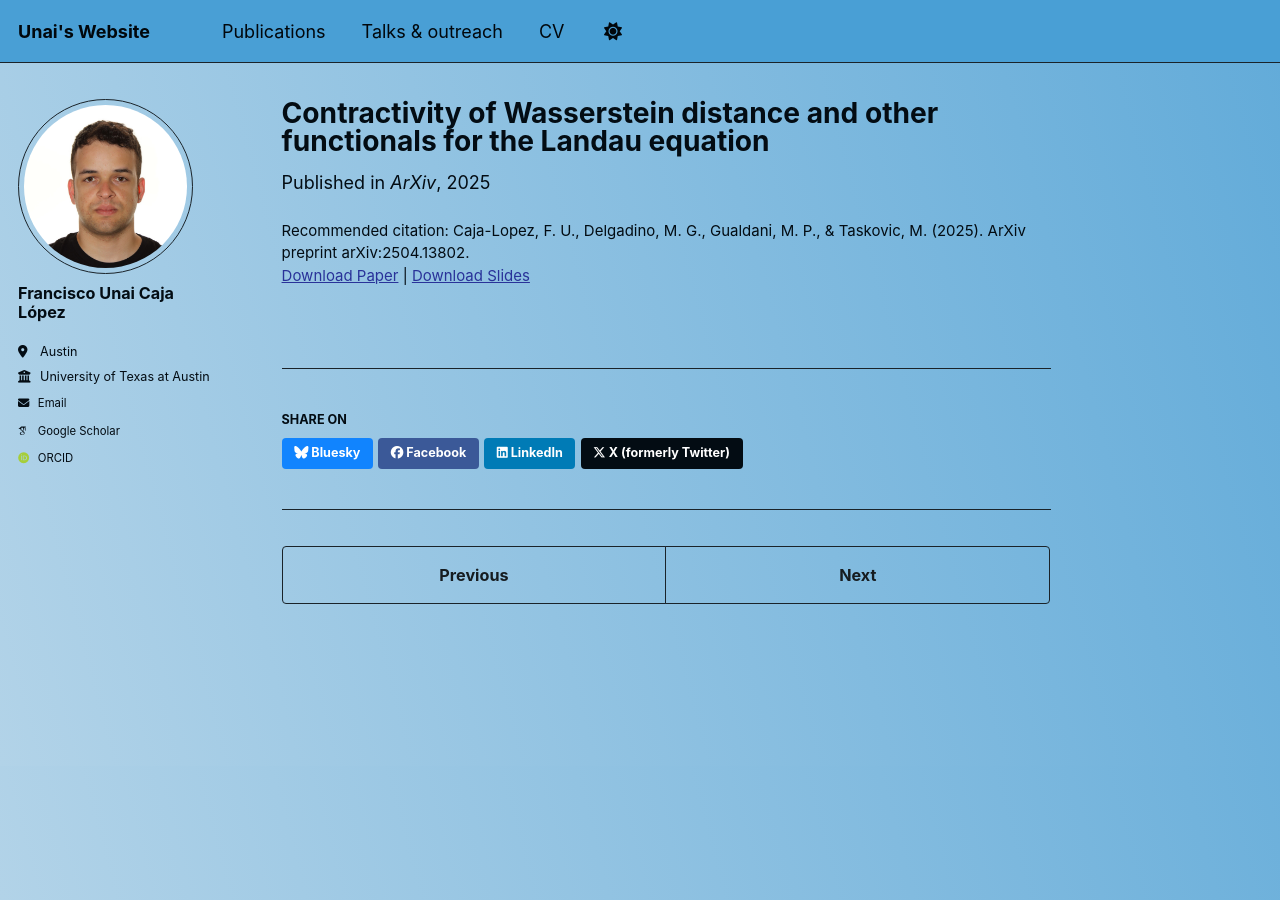
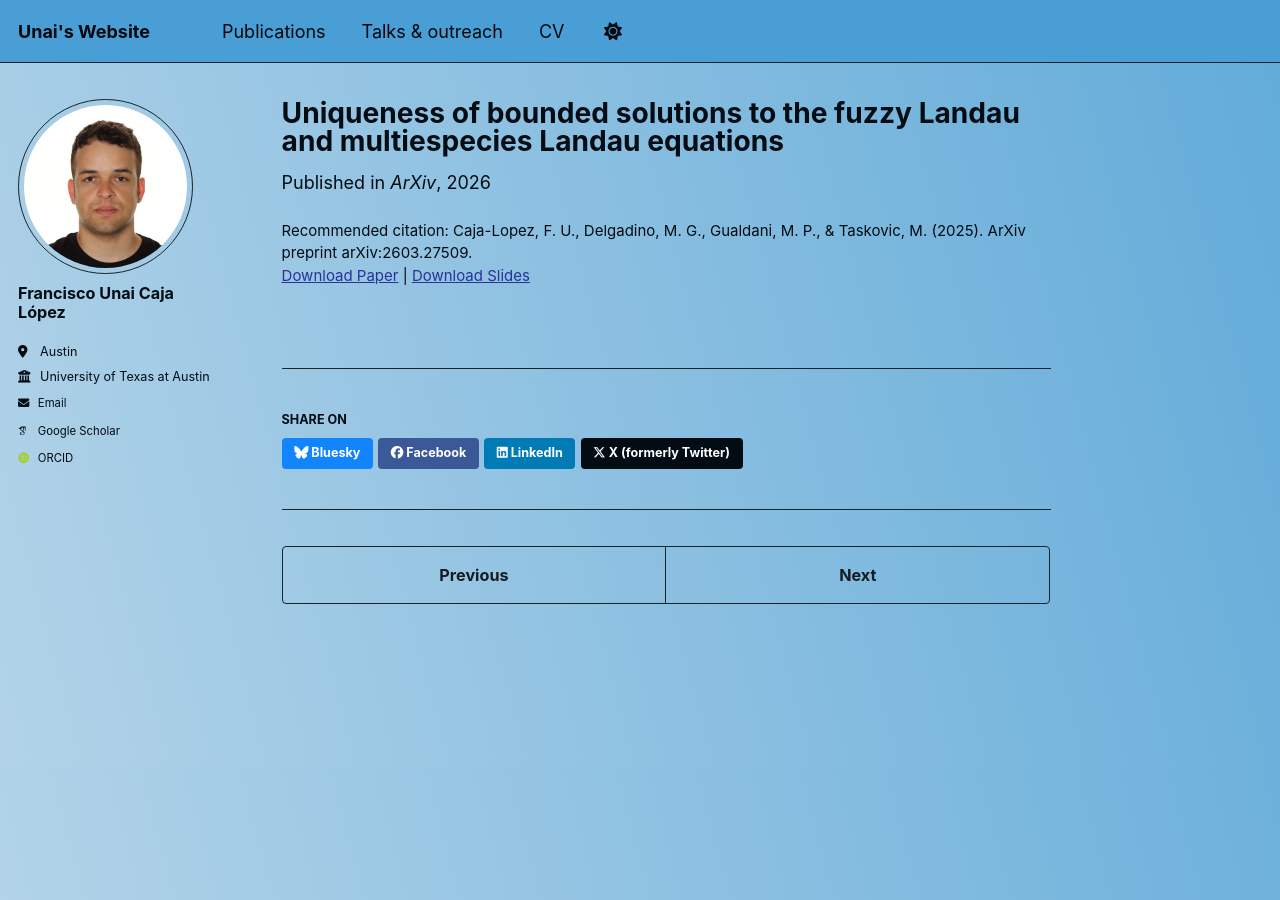
Before and after one commit to UnaiCaja/UnaiCaja.github.io, a Jekyll site: the page built from _publications/2026-03-30-Uniqueness-bounded-solutions-fuzzy-Landau.md, in a window 1280 px wide. Built offline with Jekyll 4.4.1, drawn with Linux system fonts in a browser that asks for light colours; some web fonts are replaced.

Commit message:
Fuzzy preprint

```diff
--- /dev/null
+++ b/_publications/2026-03-30-Uniqueness-bounded-solutions-fuzzy-Landau.md
@@ -0,0 +1,12 @@
+---
+title: "Uniqueness of bounded solutions to the fuzzy Landau and multiespecies Landau equations"
+collection: publications
+category: preprints
+permalink: /publication/1
+excerpt: 'This paper number 1'
+date: 2026-03-30
+venue: 'ArXiv'
+slidesurl: 'https://arxiv.org/abs/2603.27509'
+paperurl: 'http://unaicaja.github.io/files/publications/2026_Uniqueness_fuzzy_multiespecies_Landau.pdf'
+citation: 'Caja-Lopez, F. U., Delgadino, M. G., Gualdani, M. P., & Taskovic, M. (2025). ArXiv preprint arXiv:2603.27509.'
+---
```
Also changed, not shown: _pages/about.md (+0 -5 lines), 3 other files.
